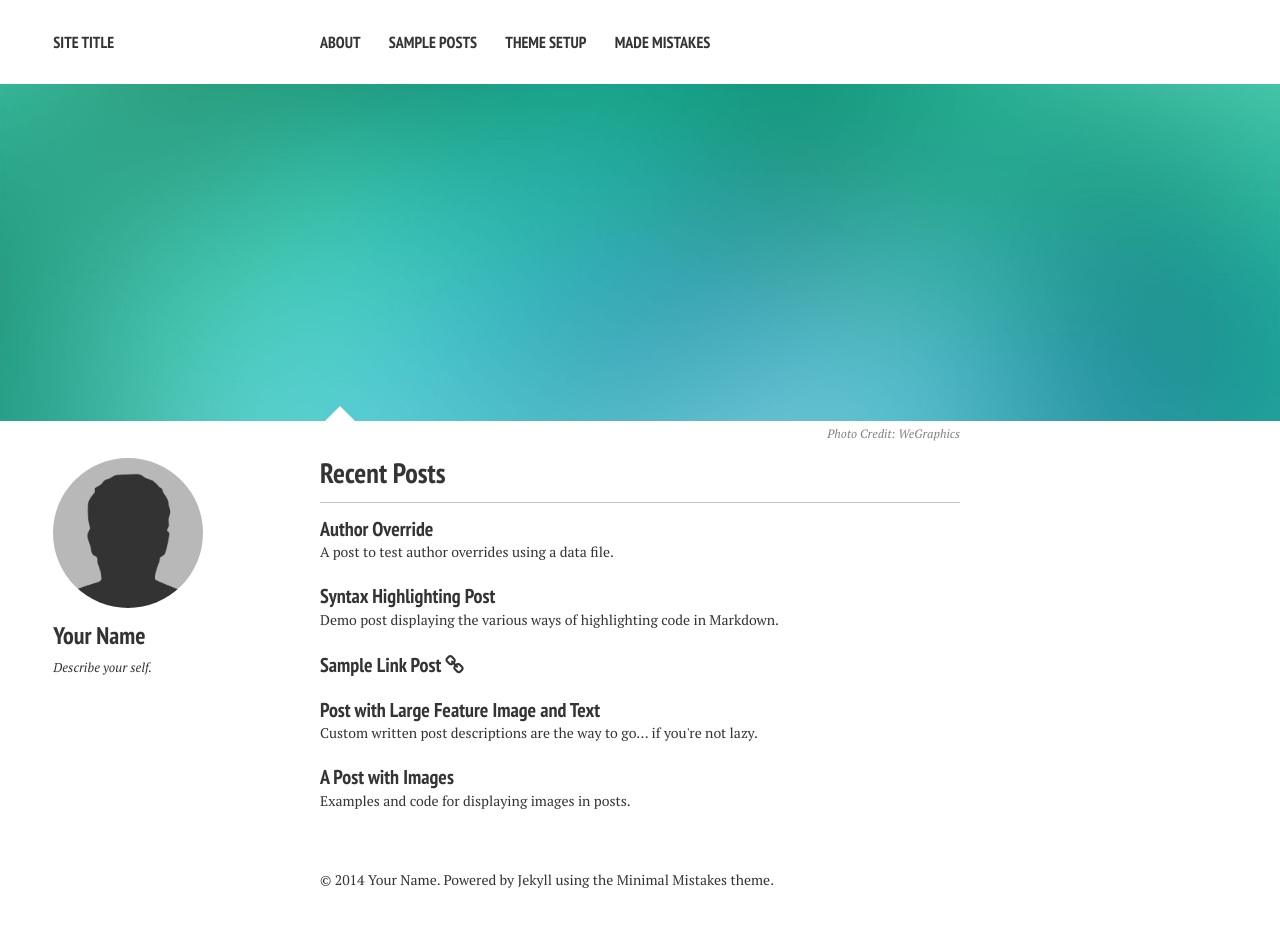
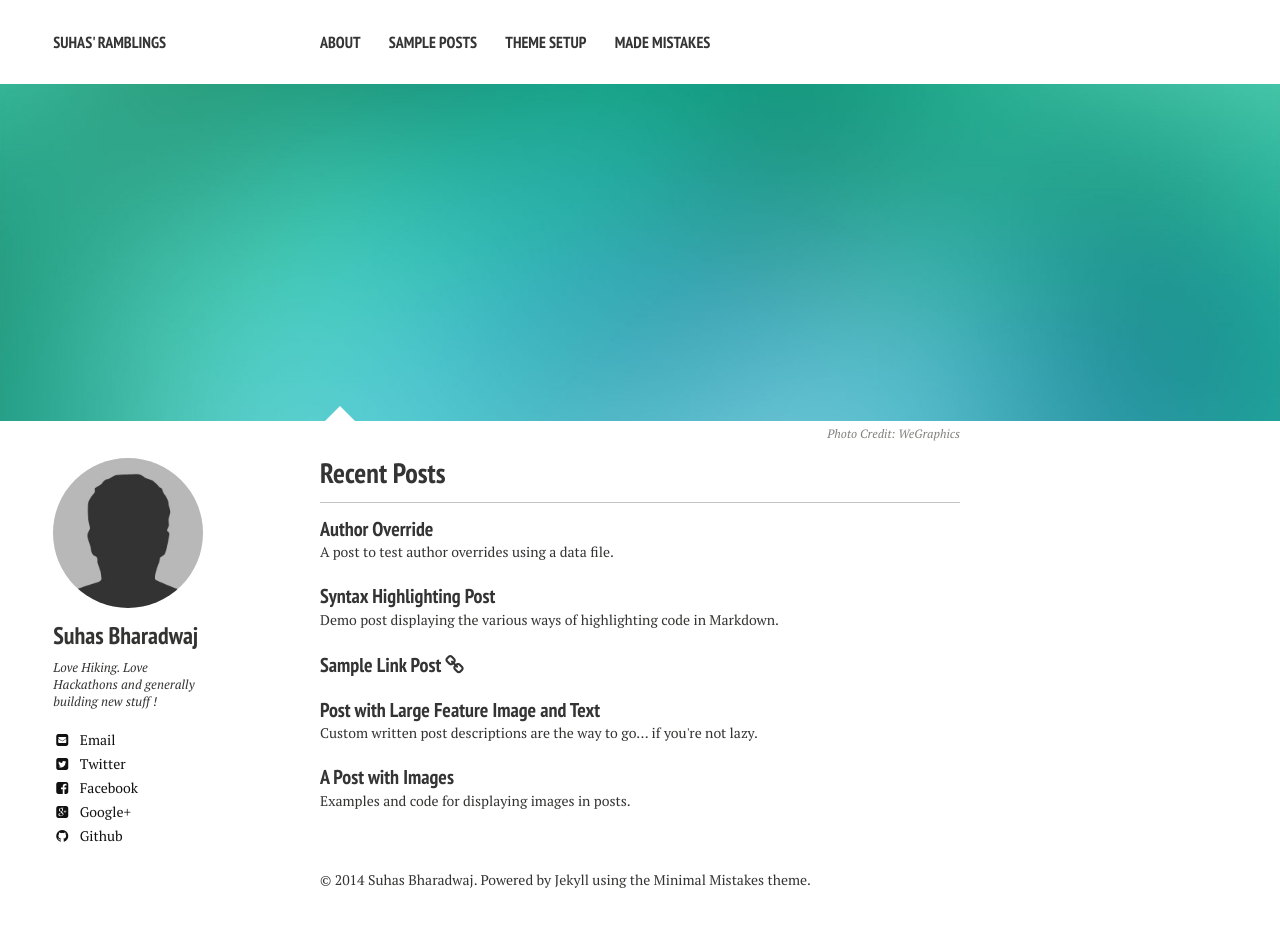
Before and after one commit to suhas-p-bharadwaj/suhas-p-bharadwaj.github.io, a Jekyll site: the page built from index.md, in a window 1280 px wide. Built offline with Jekyll 4.4.1, drawn with Linux system fonts in a browser that asks for light colours; nearby versions of some CDN libraries.

Commit message:
Changes to config.yml
Changes to config.yml

```diff
--- a/_config.yml
+++ b/_config.yml
@@ -1,6 +1,6 @@
 # Site wide configuration
 
-title:            Site Title
+title:            Suhas' Ramblings
 locale:           en_US
 url:              http://localhost:4000
 
@@ -26,21 +26,21 @@ kramdown:
 
 # Site owner
 owner:
-  name: Your Name
+  name: Suhas Bharadwaj
   avatar: bio-photo.jpg
-  bio: "Describe your self."
-  email:
+  bio: "Love Hiking. Love Hackathons and generally building new stuff ! "
+  email: suhaspbharadwaj@gmail.com
   disqus-shortname:
-  twitter: #username
-  facebook: #username
+  twitter: suhas_dude
+  facebook: suhas.p.bharadwaj
   google:
-    plus: #username
+    plus: suhas.p.bharadwaj
     analytics:
     verify:
     ad-client:
     ad-slot:
   bing-verify:
-  github: #username
+  github: suhas-p-bharadwaj
   stackoverflow: #http://stackoverflow.com/users/123456/username
   linkedin: #username
   instagram: #username
```
